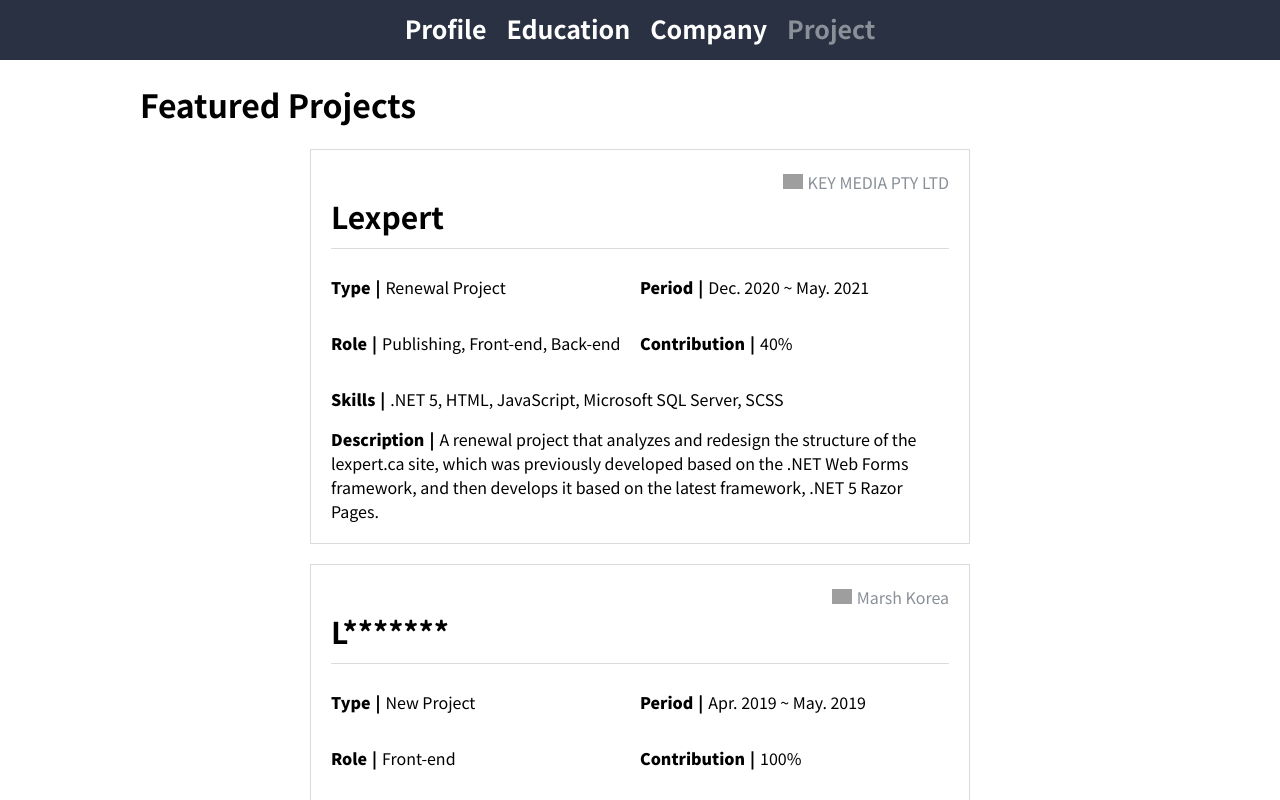
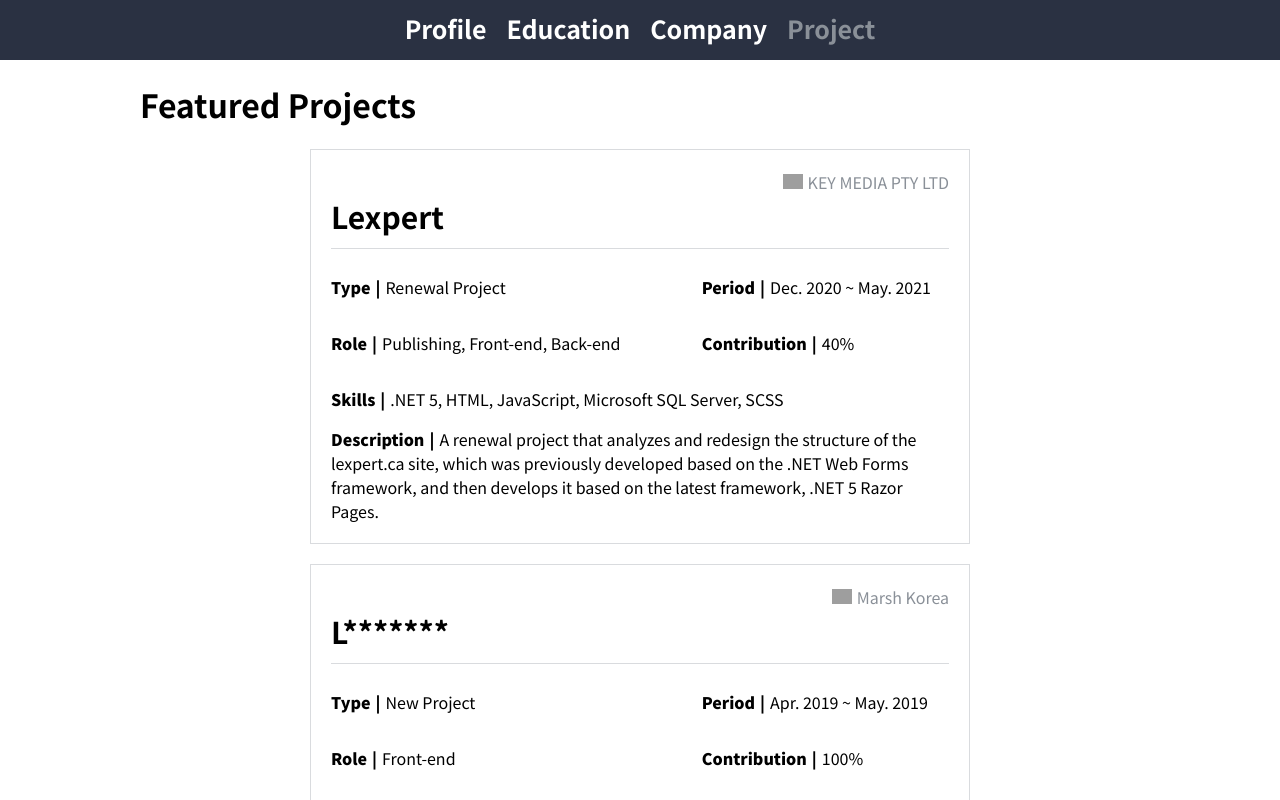
Before and after one commit to galaxyuliana/portfolio-page, a Vue app: page /project in a window 1280 px wide. Shown: the top 800 px of the page. Built offline with nearby package versions, Linux system fonts and the light colour scheme; grey boxes are pictures that could not be loaded.

Commit message:
Updated layout for ProjectItem

```diff
--- a/src/components/ProjectItem.vue
+++ b/src/components/ProjectItem.vue
@@ -110,7 +110,7 @@ label::after {
 @media (min-width: 768px) and (max-width: 1279px) {
   .project-item {
     display: grid;
-    grid-template-columns: 1fr 1fr;
+    grid-template-columns: 1.5fr 1fr;
   }
 
   .project-info {
@@ -137,7 +137,7 @@ label::after {
 @media (min-width: 1280px) {
   .project-item {
     display: grid;
-    grid-template-columns: 1fr 1fr;
+    grid-template-columns: 1.5fr 1fr;
   }
 
   .project-info {
```
